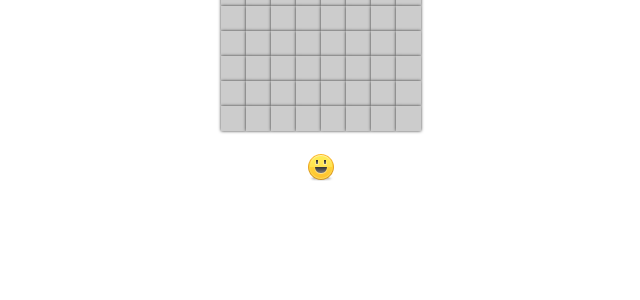
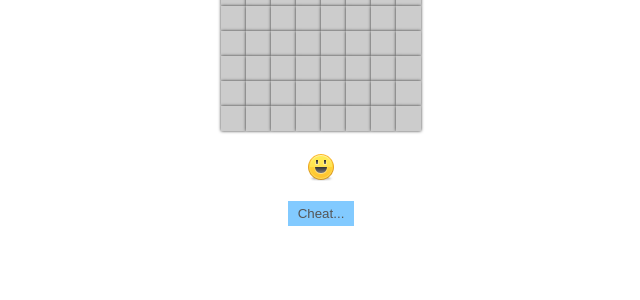
Before and after one commit to ShulliDrake/minesweeper, a Django app: page / in a window 1280 px wide. Shown: the part 179-479 px from the top of the page, without its empty margins (319-959 px from the left). Run offline with Django 3.2, Linux system fonts and the light colour scheme; some libraries are stand-ins or nearby versions.

Commit message:
adding in a feature to cheat!

```diff
--- a/sweeper/static/css/ms.css
+++ b/sweeper/static/css/ms.css
@@ -46,18 +46,24 @@
     background-color:#fff;
 }
 
-input.new, input.resize {
+input.new, input.resize, input.cheat {
     cursor:pointer;
     background-color:skyblue;
     border:none;
     padding:10px;
 }
 
+input.cheat {
+    background-color:#82caff;
+    padding:5px 10px;
+    color:#555;
+}
+
 input.resize {
     width:70px;
 }
 
-input.new {
+input.new, input.cheat {
     display:block;
     margin:10px auto;
 }
--- a/sweeper/static/js/ms.js
+++ b/sweeper/static/js/ms.js
@@ -17,7 +17,8 @@ MS.models.MineSweeperModel = Backbone.Model.extend({
 	rows: 8,
 	numOfBombs: 10,
 	bombLocations: [],
-	grid: []
+	grid: [],
+	cheated: 0
     },
 
     initialize: function() {
@@ -39,7 +40,7 @@ MS.models.MineSweeperModel = Backbone.Model.extend({
 	var bombs = this.get("numOfBombs");
 	var bombLocations = [];
 
-	while (bombLocations.length <= bombs) {
+	while (bombLocations.length < bombs) {
 	    var randomLocation = Math.ceil(Math.random() * gridSize);
 
 	    if (_.indexOf(bombLocations, randomLocation, false) === -1) {
@@ -48,6 +49,8 @@ MS.models.MineSweeperModel = Backbone.Model.extend({
 	    }
 	}
 	this.set("grid", grid);
+	//reset cheated counts
+	this.set("cheated", 0);
     },
 
     startNewGame: function() {
@@ -57,6 +60,11 @@ MS.models.MineSweeperModel = Backbone.Model.extend({
     resize: function(newSize) {
 	this.set("rows", newSize);
 	this.setGrid();
+    },
+
+    incrementCheated: function() {
+	var cheated = this.get("cheated") + 1;
+	this.set("cheated", cheated);
     }
 
 });
@@ -89,7 +97,8 @@ MS.views.MainView = Backbone.View.extend({
 MS.views.MineSweeperView = Backbone.View.extend({
     events: {
 	"click span": "tileClicked",
-	"click .validate": "validate"
+	"click .validate": "validate",
+	"click .cheat": "revealBomb",
     },
 
     template: _.template("<span class=\"l<%= location %> unchecked\" data-loc=\"<%= location %>\">&nbsp </span>"),
@@ -233,6 +242,30 @@ MS.views.MineSweeperView = Backbone.View.extend({
 	} else {
 	    this.showBombs();
 	}
+    },
+
+    revealBomb: function() {
+	//cheat button clicked, show one bomb
+	var grid = this.model.get("grid");
+	var uncheckedTiles = this.$(".unchecked");
+	var cheatedCount = this.model.get("cheated");
+
+	if (cheatedCount >= this.model.get("numOfBombs")) {
+	    alert("You can't cheat anymore!");
+	    return false;
+	}
+
+	var randomLocation, isBomb, found;
+	while (!found) {
+	    randomLocation = Math.ceil(Math.random() * uncheckedTiles.length);
+	    isBomb = $(uncheckedTiles[randomLocation]).data("loc");
+	    if (grid[isBomb] === 1) {
+		//show bomb and mark as checked
+		$(uncheckedTiles[randomLocation]).removeClass("unchecked").addClass("bomb");
+		found = true;
+	    }
+	}
+	this.model.incrementCheated();
     }
 
 });
--- a/sweeper/templates/sweeper.html
+++ b/sweeper/templates/sweeper.html
@@ -13,6 +13,7 @@
       <input class="resize" type="button" value="10 x 10" data-size="10" />
       <div class="grid"></div>
       <input class="validate" type="button" title="Validate" />
+      <input class="cheat" type="button" value="Cheat..." />
     </section>
   </div>
 
```
